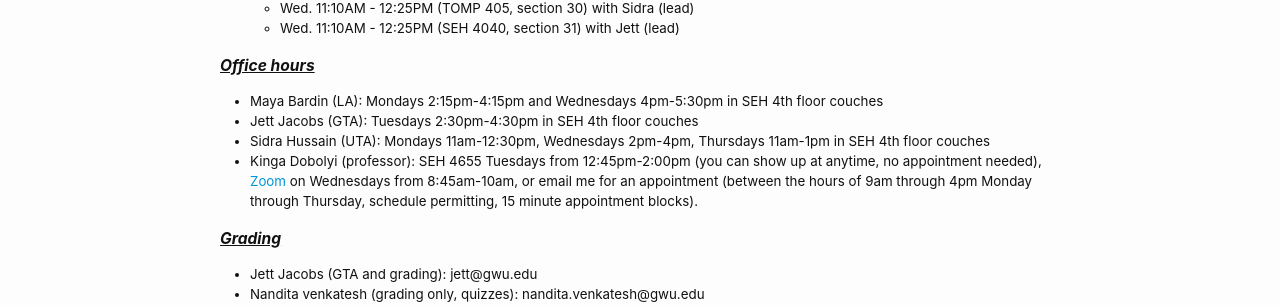
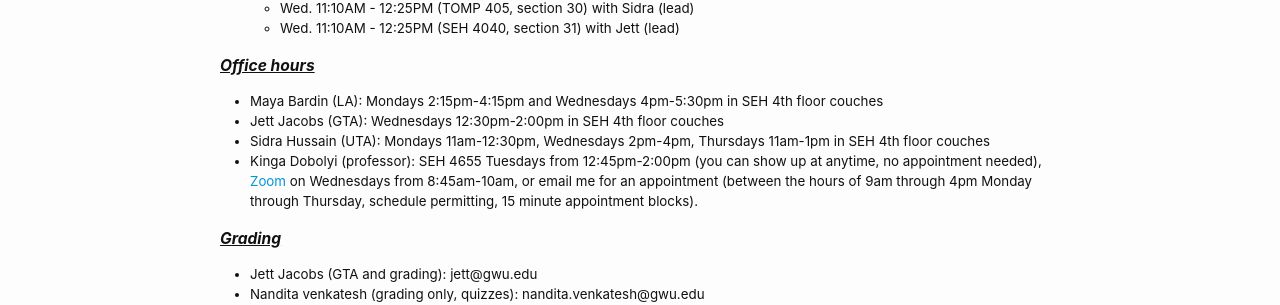
Before and after one commit to cs2113-f24/cs2113-f24.github.io, a Jekyll site: the page built from syllabus.md, in a window 1280 px wide and 900 px high. Shown: the part 408-713 px from the top of the window. Built offline with Jekyll 4.4.1, drawn with Linux system fonts in a browser that asks for light colours.

Commit message:
spring update

```diff
--- a/syllabus.md
+++ b/syllabus.md
@@ -28,7 +28,7 @@ aside:
 
 ### Office hours
 * Maya Bardin (LA): Mondays 2:15pm-4:15pm and Wednesdays 4pm-5:30pm in SEH 4th floor couches
-* Jett Jacobs (GTA): Tuesdays 2:30pm-4:30pm in SEH 4th floor couches
+* Jett Jacobs (GTA): Wednesdays 12:30pm-2:00pm in SEH 4th floor couches
 * Sidra Hussain (UTA): Mondays 11am-12:30pm, Wednesdays 2pm-4pm, Thursdays 11am-1pm in SEH 4th floor couches
 * Kinga Dobolyi (professor): SEH 4655 Tuesdays from 12:45pm-2:00pm (you can show up at anytime, no appointment needed), [Zoom](https://gwu-edu.zoom.us/j/6378326351) on Wednesdays from 8:45am-10am, or email me for an appointment (between the hours of 9am through 4pm Monday through Thursday, schedule permitting, 15 minute appointment blocks).
 
```
